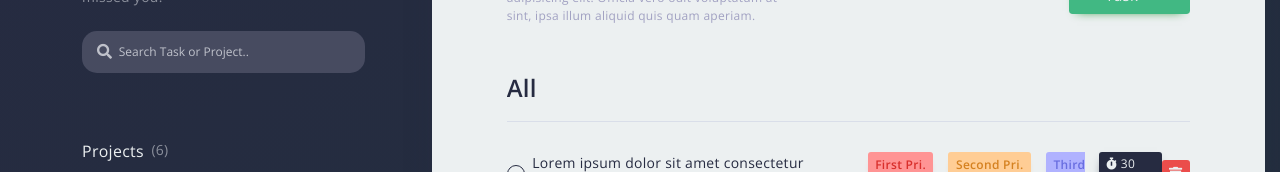
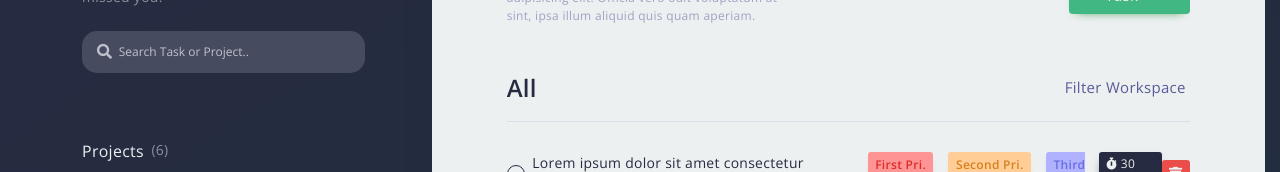
Before and after one commit to mehmetpekcan/todo-app, a Vue app: page /project/cyber-punk in a window 1280 px wide. Shown: the part 147-319 px from the top of the page. Built offline with nearby package versions, Linux system fonts and the light colour scheme.

Commit message:
Filter dropdown menu added

```diff
--- a/src/router/index.js
+++ b/src/router/index.js
@@ -13,7 +13,7 @@ const routes = [
       {
         name: "Project",
         path: "/project/:name",
-        component: () => import("@/components/ProjectContent")
+        component: () => import("@/views/ProjectContent")
       }
     ]
   }
--- a/src/components/ProjectContent.vue
+++ b/src/views/ProjectContent.vue
@@ -19,8 +19,29 @@
       </div>
     </div>
     <div class="todos--wrapper mt-5">
-      <div class="todos--title pb-3 border-bottom border-gray-3 d-flex justify-content-between align-items-center">
-        <p class="font-size-24 mb-0" style="font-weight: 600;">All</p>
+      <div class="d-flex align-items-center justify-content-between border-gray-3 pb-3 border-bottom">
+        <div class="todos--title d-flex justify-content-between align-items-center">
+          <p class="font-size-24 mb-0" style="font-weight: 600;">All</p>
+        </div>
+        <a-dropdown :trigger="['click']">
+          <a @click="e => e.preventDefault()">
+            Filter Workspace <a-icon type="down" />
+          </a>
+          <a-menu slot="overlay">
+            <a-menu-item key="0">
+              All
+            </a-menu-item>
+            <a-menu-item key="1">
+              Completed
+            </a-menu-item>
+            <a-menu-item key="2">
+              Active
+            </a-menu-item>
+            <a-menu-item key="3">
+              Deleted
+            </a-menu-item>
+          </a-menu>
+        </a-dropdown>
       </div>
       <div class="todos--content-wrapper">
         <div class="todo my-4" v-for="(item, key) in 4" :key="key">
@@ -32,7 +53,7 @@
 </template>
 
 <script>
-import Todo from "./Todo"
+import Todo from "@/components/Todo"
 import NewTask from "@/views/NewTask"
 
 export default {
```
